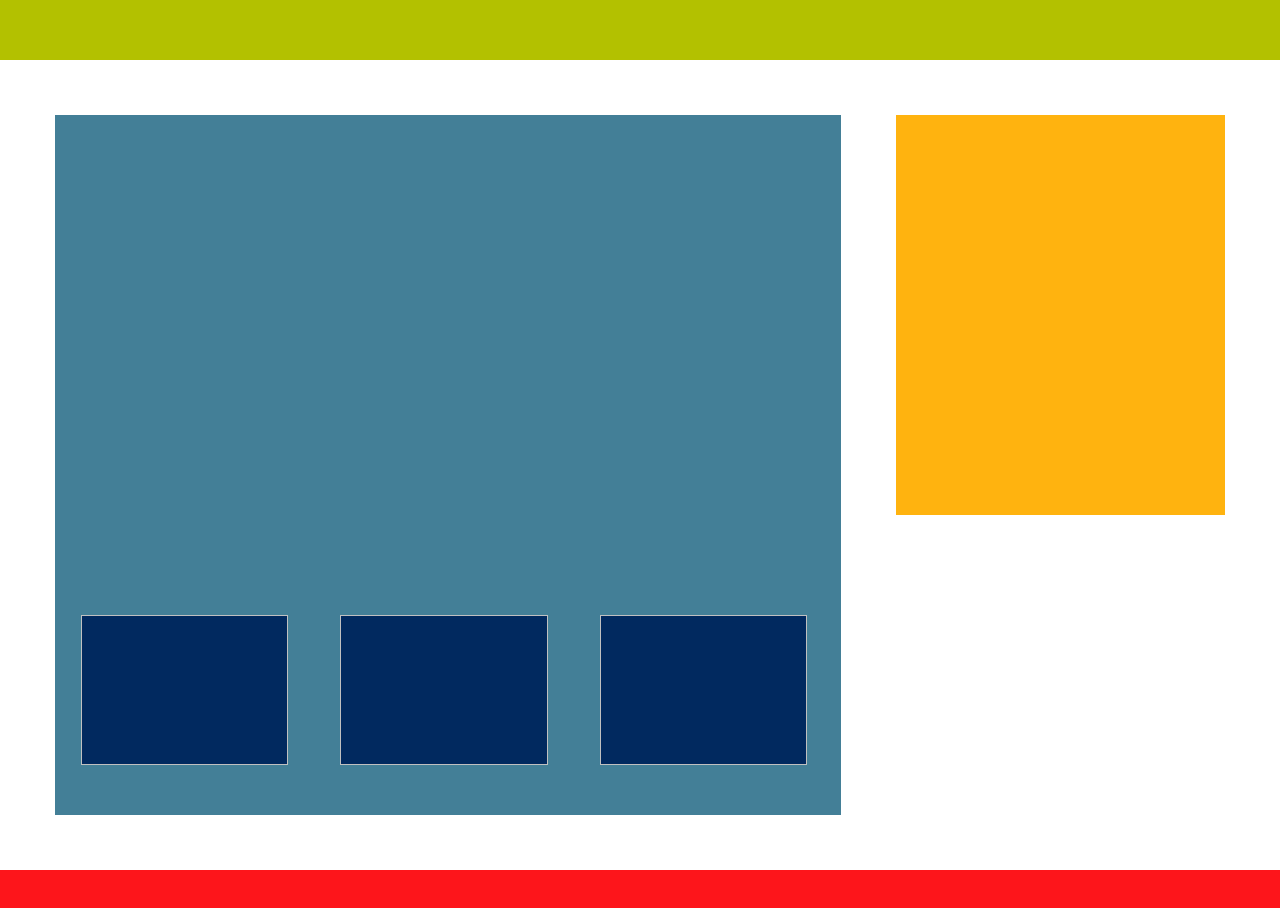
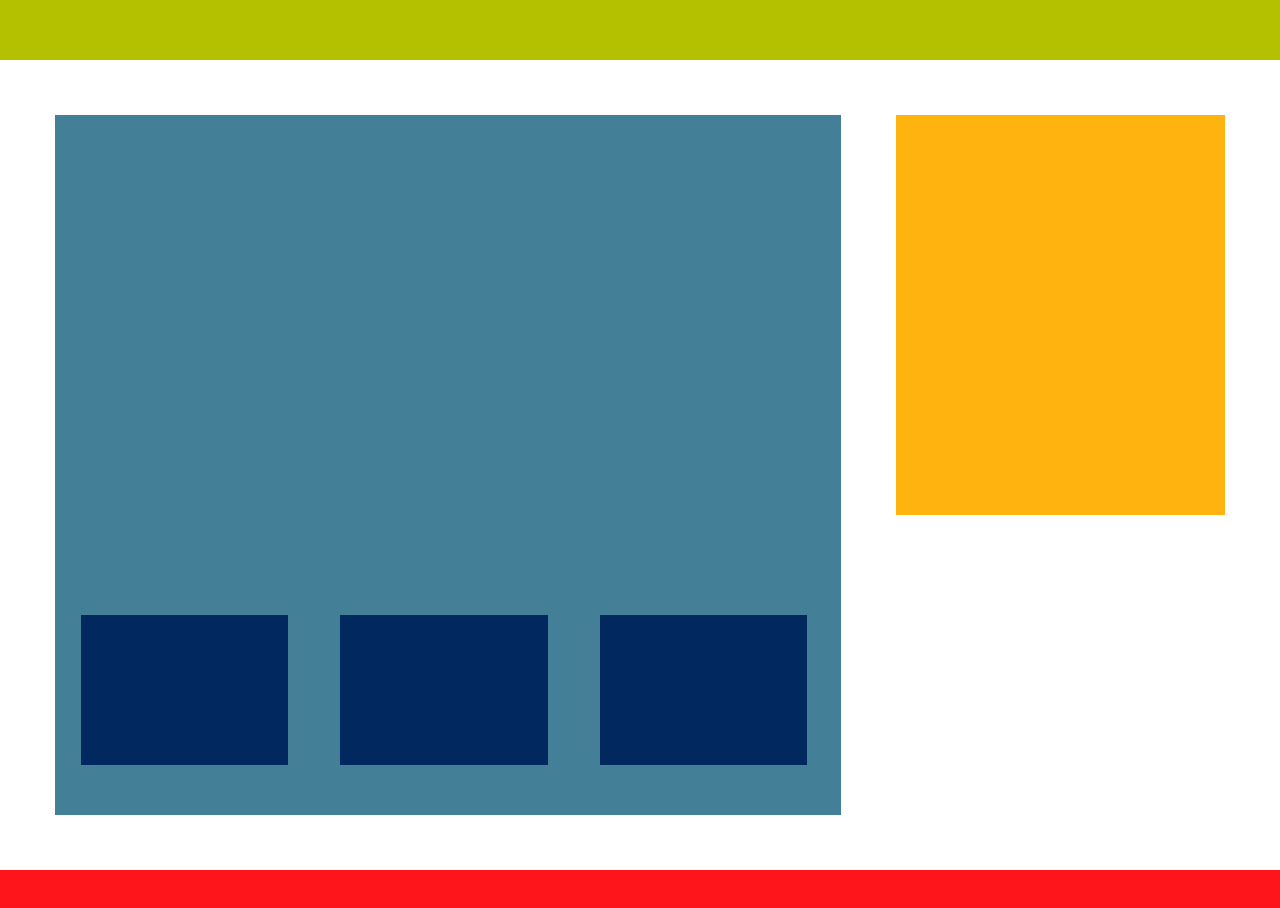
Before and after one commit to andmade/cs39-nolibrary, a plain HTML site: page index.html in a window 1280 px wide. Shown: the part 190-1098 px from the top of the page. Drawn offline with Linux system fonts and the light colour scheme.

```diff
--- a/index.html
+++ b/index.html
@@ -14,9 +14,9 @@
         <aside class="sidebar"></aside>
         <main class="main-content">
             <aside class="ads-section">
-                <img class="ad">
-                <img class="ad">
-                <img class="ad">
+                <div class="ad"></div>
+                <div class="ad"></div>
+                <div class="ad"></div>
             </aside>
         </main>
         <footer class="company-footer"></footer>
```
